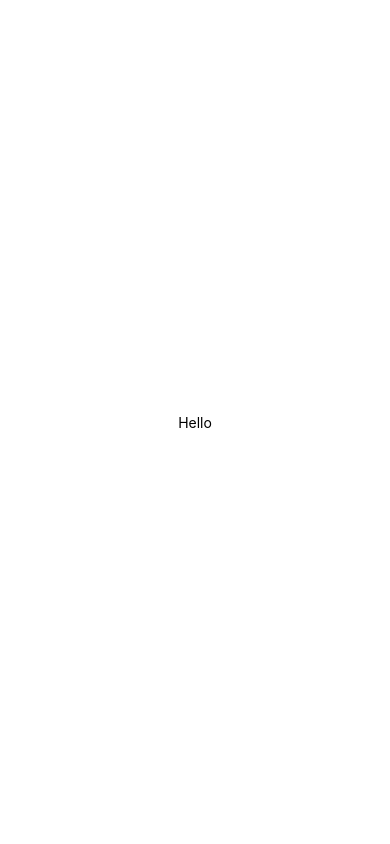
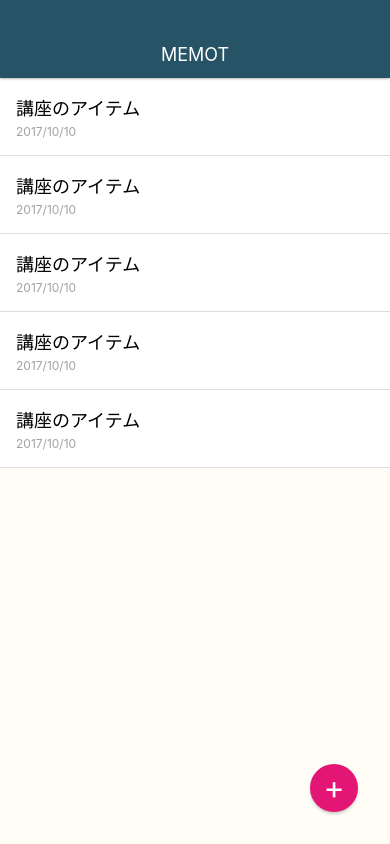
Before and after one commit to riku3/MemoApp, a React Native app: screen / in a window 390 px wide. Built offline with nearby package versions, Linux system fonts and the light colour scheme.

Commit message:
Create memoList

```diff
--- a/App.js
+++ b/App.js
@@ -4,7 +4,44 @@
 export default function App() {
   return (
     <View style={styles.container}>
-      <Text>Hello</Text>
+
+      <View style={styles.appbar}>
+        <View>
+          <Text style={styles.appbarTitle}>MEMOT</Text>
+        </View>
+      </View>
+
+      <View style={styles.monoList}>
+        <View style={styles.monoListItem}>
+          <Text style={styles.monoTitle}>講座のアイテム</Text>
+          <Text style={styles.monoDate}>2017/10/10</Text>
+        </View>
+
+        <View style={styles.monoListItem}>
+          <Text style={styles.monoTitle}>講座のアイテム</Text>
+          <Text style={styles.monoDate}>2017/10/10</Text>
+        </View>
+
+        <View style={styles.monoListItem}>
+          <Text style={styles.monoTitle}>講座のアイテム</Text>
+          <Text style={styles.monoDate}>2017/10/10</Text>
+        </View>
+
+        <View style={styles.monoListItem}>
+          <Text style={styles.monoTitle}>講座のアイテム</Text>
+          <Text style={styles.monoDate}>2017/10/10</Text>
+        </View>
+
+        <View style={styles.monoListItem}>
+          <Text style={styles.monoTitle}>講座のアイテム</Text>
+          <Text style={styles.monoDate}>2017/10/10</Text>
+        </View>
+      </View>
+
+      <View style={styles.memoAddButton}>
+        <Text style={styles.memoAddButtonTitle}>+</Text>
+      </View>
+
     </View>
   );
 }
@@ -12,8 +49,67 @@
 const styles = StyleSheet.create({
   container: {
     flex: 1,
-    backgroundColor: '#fff',
+    backgroundColor: '#FFFDF6',
     alignItems: 'center',
     justifyContent: 'center',
   },
+  appbar: {
+    position: 'absolute',
+    top: 0,
+    left: 0,
+    right: 0,
+    height: 78,
+    paddingTop: 30,
+    backgroundColor: '#265366',
+    justifyContent: 'center',
+    alignItems: 'center',
+    shadowColor: '#000',
+    shadowOffset: { width: 0, height: 0 },
+    shadowOpacity: 0.5,
+    shadowRadius: 3,
+    zIndex: 10,
+  },
+  appbarTitle: {
+    color: '#fff',
+    fontSize: 18,
+  },
+  monoList: {
+    flex: 1,
+    width: '100%',
+    paddingTop: 78,
+  },
+  monoListItem: {
+    padding: 16,
+    borderBottomWidth: 1,
+    borderBottomColor: '#ddd',
+    backgroundColor: '#fff',
+  },
+  monoTitle: {
+    fontSize: 18,
+    marginBottom: 4,
+  },
+  monoDate: {
+    fontSize: 12,
+    color: '#a2a2a2',
+  },
+  memoAddButton: {
+    position: 'absolute',
+    bottom: 32,
+    right: 32,
+    width: 48,
+    height: 48,
+    backgroundColor: '#E31676',
+    borderRadius: 24,
+    justifyContent: 'center',
+    alignItems: 'center',
+    shadowColor: '#000',
+    shadowOffset: { width: 0, height: 2 },
+    shadowOpacity: 0.2,
+    shadowRadius: 3,
+  },
+  memoAddButtonTitle: {
+    fontSize: 32,
+    lineHeight: 32,
+    color: '#fff',
+  },
 });
```
Also changed, not shown: src/elements/BodyText.js (added, +23 -0 lines), .eslintrc.json.
